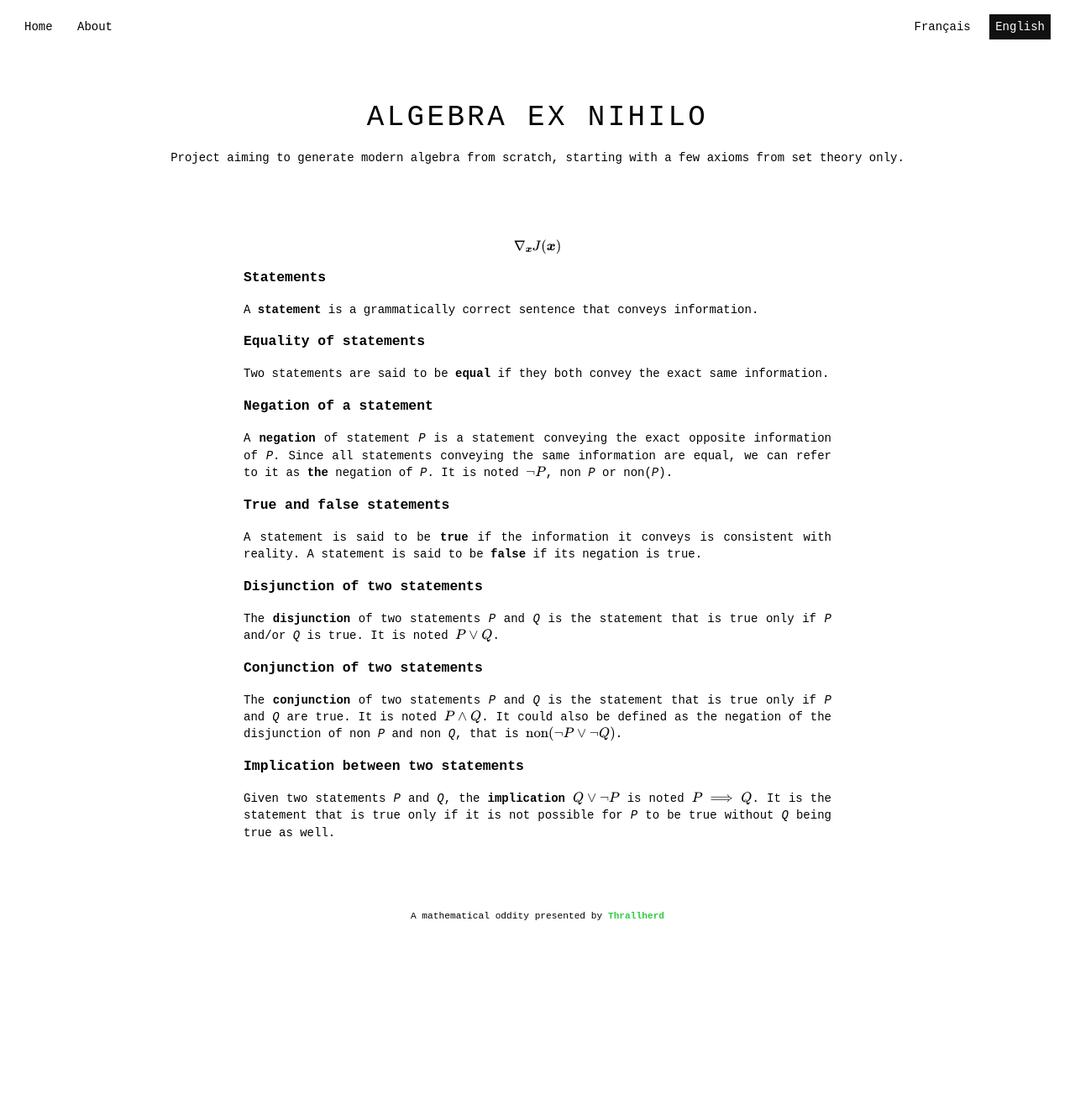
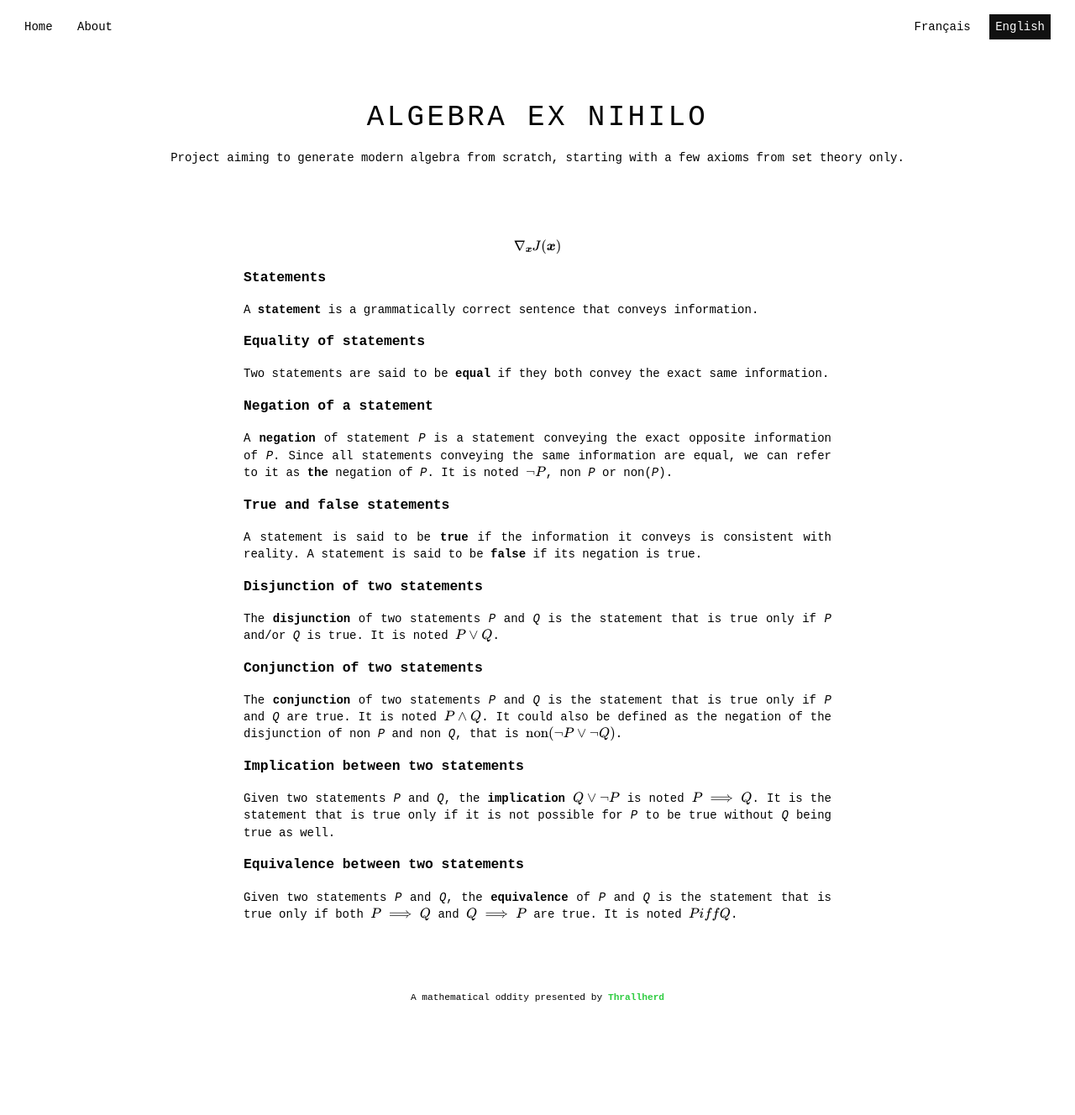
Before and after one commit to Thrallherd/AlgebraExNihilo, a Jekyll site: the page built from en/basic_def.md, in a window 1280 px wide. Shown: the whole page at 84% size. Built offline with Jekyll 4.4.1, drawn with Linux system fonts in a browser that asks for light colours; formulas are drawn with MathJax 3; before the commit the page ends 1231 px from its top, so only the background shows below that.

Commit message:
Update basic_def.md

```diff
--- a/en/basic_def.md
+++ b/en/basic_def.md
@@ -29,3 +29,6 @@ The **conjunction** of two statements _P_ and _Q_ is the statement that is true
 
 ### Implication between two statements
 Given two statements _P_ and _Q_, the **implication** $$Q \lor \neg P$$ is noted $$P \implies Q$$. It is the statement that is true only if it is not possible for _P_ to be true without _Q_ being true as well.
+
+### Equivalence between two statements
+Given two statements _P_ and _Q_, the **equivalence** of _P_ and _Q_ is the statement that is true only if both $$P \implies Q$$ and $$Q \implies P$$ are true. It is noted $$P \\iff Q$$.
```
